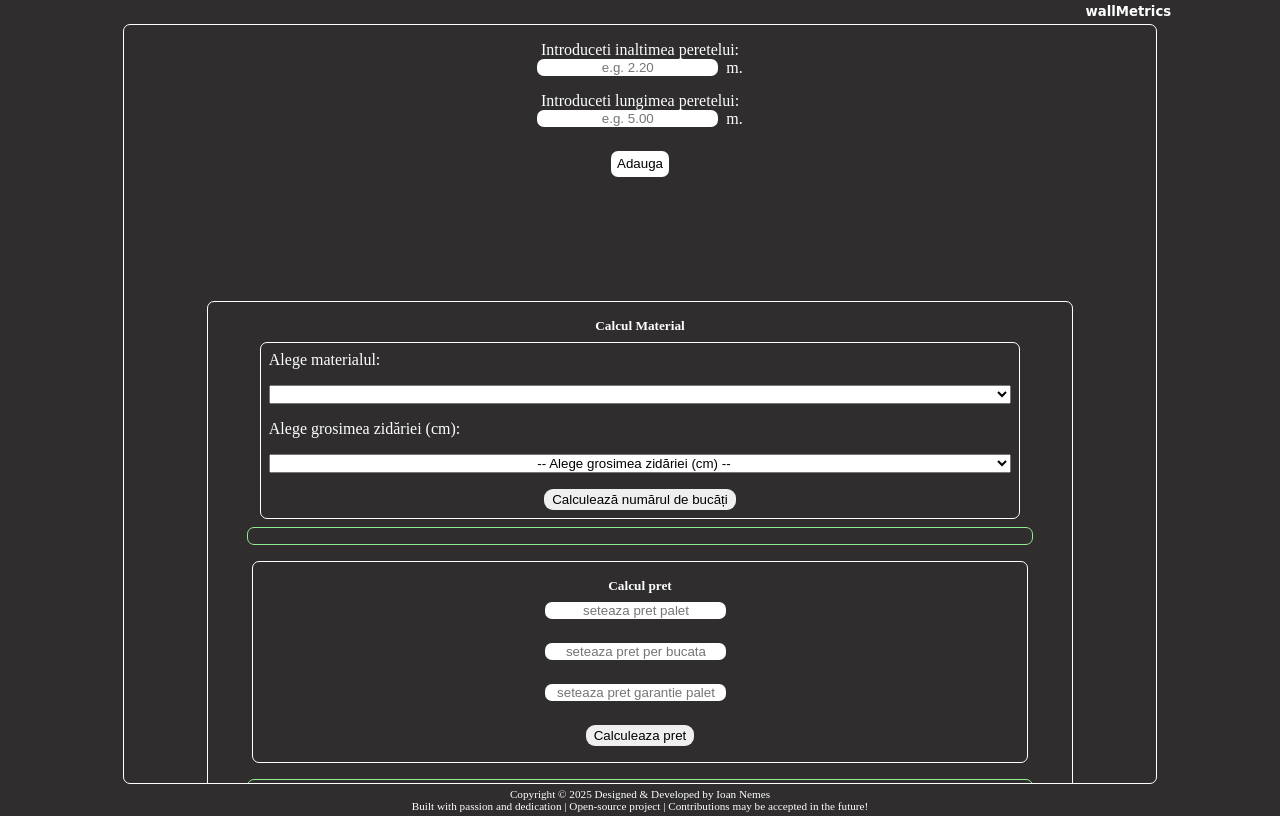
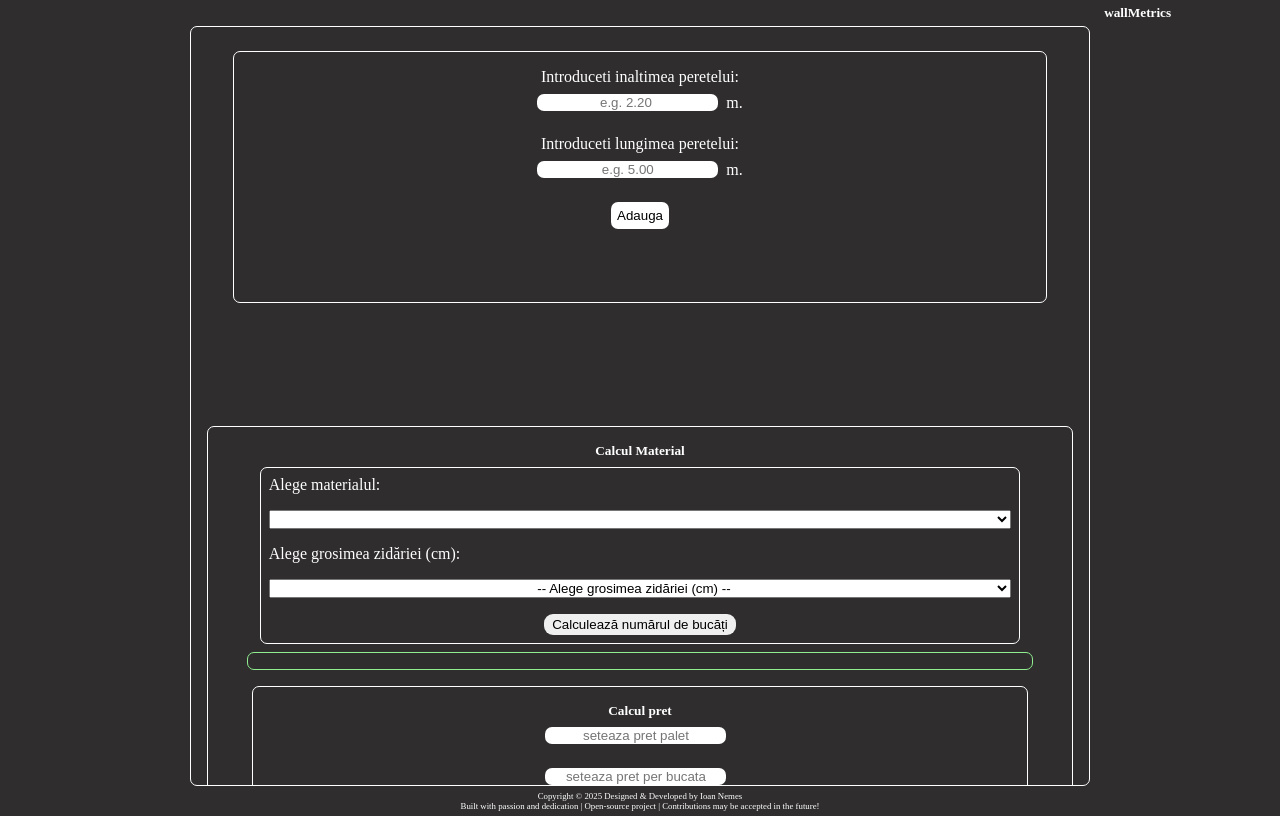
Before and after one commit to NelutuNemes/wallMetrics, a plain HTML site: page index.html in a window 1280 px wide. Drawn offline with Linux system fonts and the light colour scheme.

Commit message:
fix css layout

```diff
--- a/index.html
+++ b/index.html
@@ -2,7 +2,7 @@
 <html lang="en">
 <head>
     <meta charset="UTF-8">
-    <meta name="viewport" content="width=device-width, initial-scale=1.0">
+    <meta name="viewport" content="width=device-width, initial-scale=1.0 ,maximum-scale=1">
     <title>wallMetrics</title>
     <link rel="stylesheet" href="style.css">
 </head>
@@ -17,13 +17,13 @@
         <div class="input-block">
             <p for="user-input">Introduceti inaltimea peretelui:</p>
             <div class="height-element">
-                <input type="text" id="height-input" placeholder="e.g. 2.20">
+                <input type="text" id="height-input" placeholder="e.g. 2.20 " inputmode="decimal"  pattern="[0-9]+(\.[0-9]+)?">
                 <p>m.</p>
             </div>
 
             <p for="user-input">Introduceti lungimea peretelui:</p>
             <div class="width-element">
-                <input type="text" id="width-input" placeholder="e.g. 5.00">
+                <input type="text" id="width-input" placeholder="e.g. 5.00" inputmode="decimal"  pattern="[0-9]+(\.[0-9]+)?">
                 <p>m.</p>
             </div>
 
@@ -39,7 +39,7 @@
                 </div>
                 <div id="correction-block">
                     <label for="correction-field">Aplicati corectii:</label>
-                    <input type="text" id="correction-field" placeholder="e.g. 2m&sup2; pentru o usa">
+                    <input type="text" id="correction-field" placeholder="e.g. 2m&sup2; pentru o usa" inputmode="decimal"  pattern="[0-9]+(\.[0-9]+)?">
                 </div>
             </div>
         </div>
--- a/style.css
+++ b/style.css
@@ -22,7 +22,7 @@ header {
 #app-title{
     padding: 0;
     margin: 0;
-    font-family: cursive;
+    /* font-family: cursive; */
 }
 .container {
     border: 1px solid white;
@@ -40,8 +40,18 @@ header {
 .input-block{
     display: flex;
     flex-direction: column;
+    justify-content: center;
     align-items: center;
-    justify-content: center;
+    align-content: center;
+    gap: 0.5rem;
+    border: 1px solid white;
+    border-radius: 7px;
+    margin-top: 0.5rem;
+    margin-bottom: 0.5rem;
+    align-items: center;
+    padding: 1rem;
+    min-width: 90%;
+    max-width: 90%;
 }
 input{
     text-align: center;
@@ -58,28 +68,33 @@ p{
 }
 
 ul{
+    /* border:1px solid whitesmoke; */
     list-style: none;
-    width: 95%;
+    max-width: 90%;
     display: flex;
     flex-direction: column;
-    margin: auto;
-    min-width: 75vw;
-    max-width: 80vw;
+    justify-content: center;
+    align-items: center;
+    align-content: center;
+    padding: 0.5rem;
+    /* margin: auto; */
+    /* min-width: 75vw;
+    max-width: 80vw; */
     margin-bottom: 0.5rem;
 
 }
 #records-list{
-    width: 100%;
+    min-width: 100%;
     display: flex;
     flex-direction: column;
     justify-content: center;
-    /* align-items: center; */
+    align-items: center;
     align-content: center;
-    margin: auto;
+    /* margin: auto; */
 }
-li{
-    max-width: 75vw;
-}
+/* li{
+    max-width: 95%;
+} */
 #recordLiElement{
     display: flex;
     flex-direction: row;
@@ -98,7 +113,7 @@ li{
     background-color: white;
     padding: 0.3rem;
     border-radius: 7px;
-    margin-top: 0.5rem;
+    /* margin-top: 0.5rem; */
     margin-bottom: 0.6rem;
 
 }
@@ -131,23 +146,29 @@ li{
     display: flex;
     flex-direction: row;
     justify-content: center;
+    margin: auto;
     border-radius: 7px;
     gap: 0.5rem;
-    min-width: 60vw;
-    max-width: 74vw;
+    min-width: 65vw;
+    max-width: 75vw;
+
 }
 #area-block, #correction-block{
     display: flex;
     flex-direction: column;
     border: 1px solid white;
     border-radius: 7px;
-    width: 12rem;
+    width: 10rem;
     height: 4rem;
     padding: 0.2rem;
     justify-content: center;
     align-items: center;
     gap: 0.5rem;
-
+    font-size: 16px;
+}
+#correction-field{
+    font-size: 0.7rem;
+    margin: auto;
 }
 .material-selection {
     display: flex;
@@ -233,7 +254,7 @@ footer{
     /* border: 1px solid black; */
 }
 #footer-text{
-    font-size: 0.7rem;
+    font-size: 0.55rem;
     color: white;
 }
 
```
